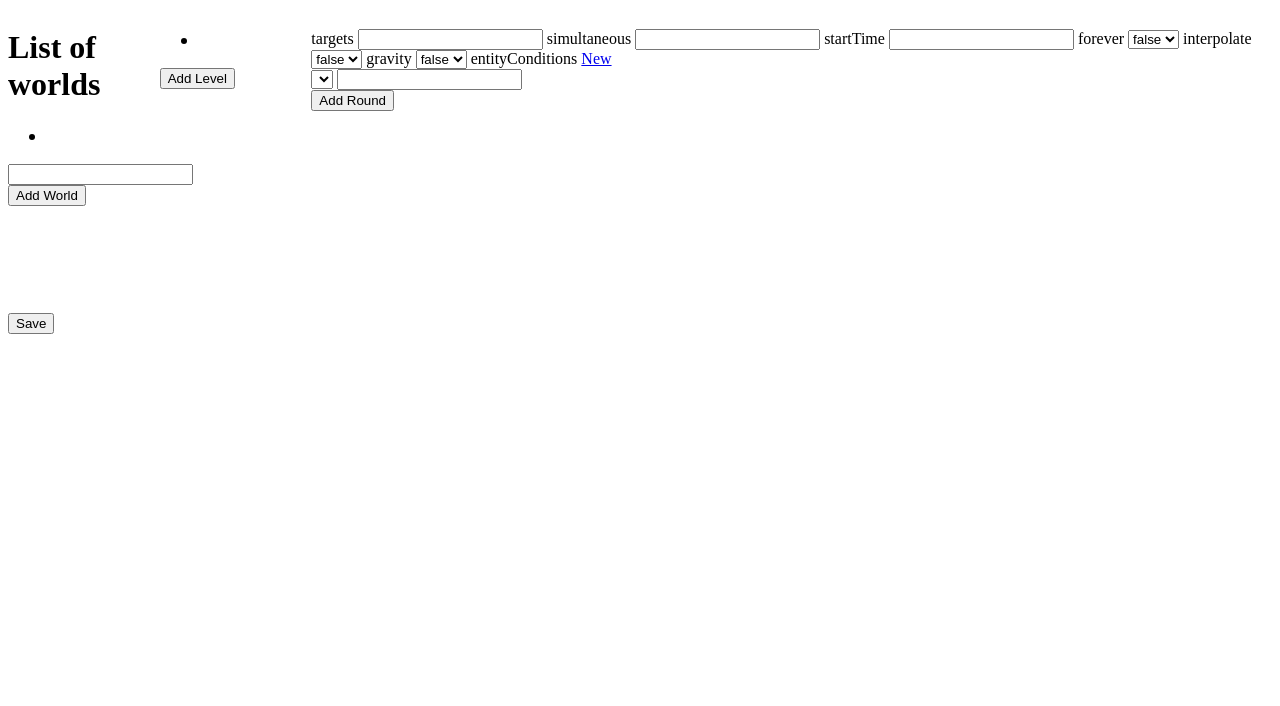
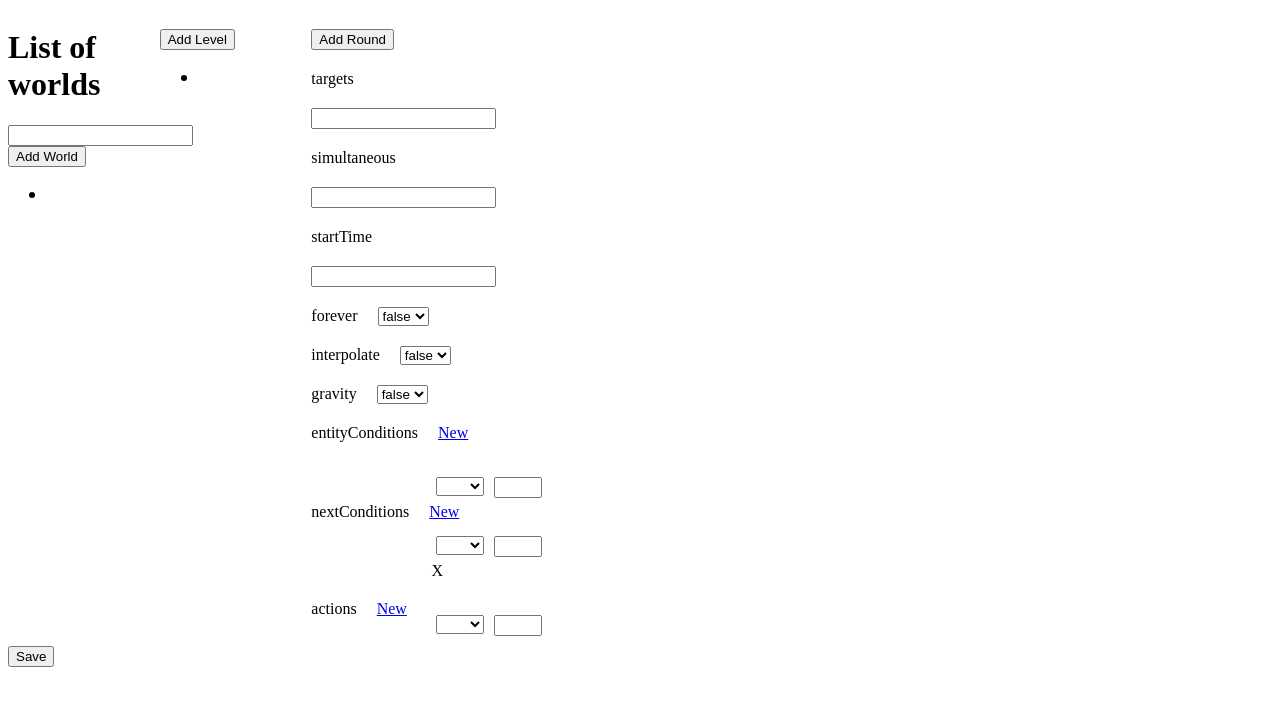
Before and after one commit to mickmuzac/ReflexCreator, a website: page views/index.html in a window 1280 px wide. Drawn offline with Linux system fonts and the light colour scheme; files that its build step writes are made by us from their sources; no server answers; files whose address does not match are found by name.

Commit message:
Major updates to revamped structure

```diff
--- a/css/style.css
+++ b/css/style.css
@@ -35,8 +35,39 @@
 
 li{
 	font-size: 20px;
+	margin: 5px 0;
 }
 
-input, select{
+.roundElement{
+	width: 25%;
+	float: left;
+}
+
+.roundElement input, .roundElement select{
+	display:block;
 	clear: right;
+	margin: 20px 0;
 }
+
+.roundElement span{
+	display: block;
+	float: left;
+	margin: 0 20px 20px 0;
+}
+
+.condition-block{
+	width: 100%;
+	clear:both;
+	float:left;
+}
+.condition-block div{
+	float: right;
+	width: 50%;
+	margin-top: 10px;
+}
+.condition-block input, .condition-block select{
+	margin: 5px 5px;
+	clear: none;
+	width: 40%;
+	float: left;
+}
--- a/data/levels.json
+++ b/data/levels.json
@@ -1 +1 @@
-{"list":[{"name":"sfdasf","levels":[null,{"roundList":[{"entityDef":{"targets":{"val":"3"},"simultaneous":{"val":"0"},"startTime":{"val":"0"},"forever":{"val":"false"},"interpolate":{"val":"false"},"gravity":{"val":"false"},"entityConditions":{"options":["type","min x","max x","min y","max y","size","duration","delay","difficulty"]},"actions":{"options":["deltax","deltay"]},"nextConditions":{"options":["time","total"]}}}]}]}]}
+{"list":[{"name":"dsg","levels":[{"name":"Level 1","roundList":[{"targets":"0","simultaneous":"0","startTime":"0","forever":"false","interpolate":"false","gravity":"false","entityConditions":[{"type":"type","value":"0"},{"type":"type","value":"0"},{"type":"type","value":"0"}]},{"targets":"0","simultaneous":"0","startTime":"0","forever":"false","interpolate":"false","gravity":"false","entityConditions":[{"type":"type","value":"0"},{"type":"type","value":"0"},{"type":"type","value":"0"}]},{"targets":"0","simultaneous":"0","startTime":"0","forever":"false","interpolate":"false","gravity":"false","entityConditions":[{"type":"type","value":"0"},{"type":"type","value":"0"},{"type":"type","value":"0"}]}]},{"name":"Level 2","roundList":[{"targets":"0","simultaneous":"0","startTime":"0","forever":"false","interpolate":"false","gravity":"false"}]}]}]}
--- a/js/model.js
+++ b/js/model.js
@@ -1,9 +1,9 @@
 var reflexModel = new function(){
 
 	var self = this;
-	self.nextCondList = ['time', 'total'],
-	self.entityPropList = ['type', 'min x', 'max x', 'min y', 'max y', 'size', 'duration', 'delay', 'difficulty'],
-	self.actionsList = ['deltax', 'deltay'],
+	self.nextConditions = ['time', 'total'],
+	self.entityConditions = ['type', 'min x', 'max x', 'min y', 'max y', 'size', 'duration', 'delay', 'difficulty'],
+	self.actions = ['deltax', 'deltay'],
 	self.typeValues = ['circle', 'square', 'triangle'];
 
 	self.currentWorldName = ko.observable("");
@@ -25,7 +25,7 @@ var reflexModel = new function(){
 	}
 
 	self.addLevel = function(test){
-		self.currentWorld().levels.push(ko.observable({roundList:ko.observableArray()}));
+		self.currentWorld().levels.push(ko.observable({name: 'Level ' + (self.currentWorld().levels().length+1), roundList:ko.observableArray()}));
 		console.log(test);
 	}
 
@@ -48,8 +48,7 @@ var reflexModel = new function(){
 	self.addNewCondition = function(obj){
 		//arr.push({metric:"",value:0});
 		console.log(obj);
-
-		obj.val.push({metric:obj.options[0],value:0});
+		obj.push({type:"",value:0});
 	};
 	self.makeJSON = function(){
 		/*var roundDef = ko.toJS(self.roundDef);
@@ -95,6 +94,5 @@ var reflexModel = new function(){
 
 $.get('/data',function(data){
 	console.log(data);
-
 	ko.applyBindings(reflexModel);
 });
--- a/views/index.html
+++ b/views/index.html
@@ -11,25 +11,27 @@
 	<div class="wrapper">
 		<div class="worldList">
 			<h1>List of worlds</h1>
+			<div><input type="text" data-bind="value:currentWorldName" /><button data-bind="click:addWorld">Add World</button></div>
 			<ul data-bind="foreach: worldList">
 				<li><a data-bind="text: name, click: $root.selectWorld, attr:{href:'#' + name}"></a></li>
 			</ul>
-			<div><input type="text" data-bind="value:currentWorldName" /><button data-bind="click:addWorld">Add World</button></div>
 		</div>
 
 		<div class="levelList">
 			<h1 data-bind="text: currentWorld().name"></h1>
+			<div data-bind="visible:currentWorld()"><button data-bind="click:addLevel">Add Level</button></div>
 			<ul data-bind="foreach: currentWorld().levels">
-				<li><a data-bind="text: 'Level ' + ($index()+1), click: $root.selectLevel" href=""></a></li>
+				<li><a data-bind="text: name, click: $root.selectLevel" href=""></a></li>
 			</ul>
-			<div data-bind="visible:currentWorld()"><button data-bind="click:addLevel">Add Level</button></div>
 		</div>
 
 		<div class="roundList">
-			<h1 data-bind="text: currentWorld().name"></h1>
+			<h1 data-bind="text: currentLevel().name"></h1>
+			<div><button data-bind="click:addRound, visible: currentLevel()">Add Round</button></div>
 			<div data-bind="foreach: currentLevel().roundList">
+				<div class="roundElement">
 
-
+					<h2 data-bind="text:'Round ' + ($index()+1)"></h2>
 					<span>targets</span>
 					<input type="text" data-bind="value:targets" />
 
@@ -58,14 +60,42 @@
 						<option value="false" selected="selected">false</option>
 					</select>
 
-					<span>entityConditions</span>
-					<a href="#" data-bind="click:$root.addNewCondition">New</a>
-					<div data-bind="foreach: entityConditions">
-						<select data-bind="options: $root.nextCondList, value:$data"></select>
-						<input type="text" data-bind="value:$data" /><br/>
+					<div class="condition-block">
+						<span>entityConditions</span>
+						<a href="#" data-bind="click:function(){$root.addNewCondition(entityConditions)}">New</a>
+						<div data-bind="foreach: entityConditions">
+							<select data-bind="options: $root.entityConditions, value:type"></select>
+							<input type="text" data-bind="value:value" />
+						</div>
 					</div>
+
+					<div class="condition-block">
+						<span>nextConditions</span>
+						<a href="#" data-bind="click:function(){$root.addNewCondition(nextConditions)}">New</a>
+						<div data-bind="foreach: nextConditions">
+							<select data-bind="options: $root.nextConditions, value:type"></select>
+							<input type="text" data-bind="value:value" />
+							<span>X</span>
+						</div>
+					</div>
+
+					<div class="condition-block">
+						<span>actions</span>
+						<a href="#" data-bind="click:function(){$root.addNewCondition(actions)}">New</a>
+						<div data-bind="foreach: actions">
+							<select data-bind="options: $root.actions, value:type"></select>
+							<input type="text" data-bind="value:value" />
+						</div>
+					</div>
+
+
+
+
+
+
+
+				</div>
 			</div>
-			<div><button data-bind="click:addRound">Add Round</button></div>
 		</div>
 	</div>
 
```
